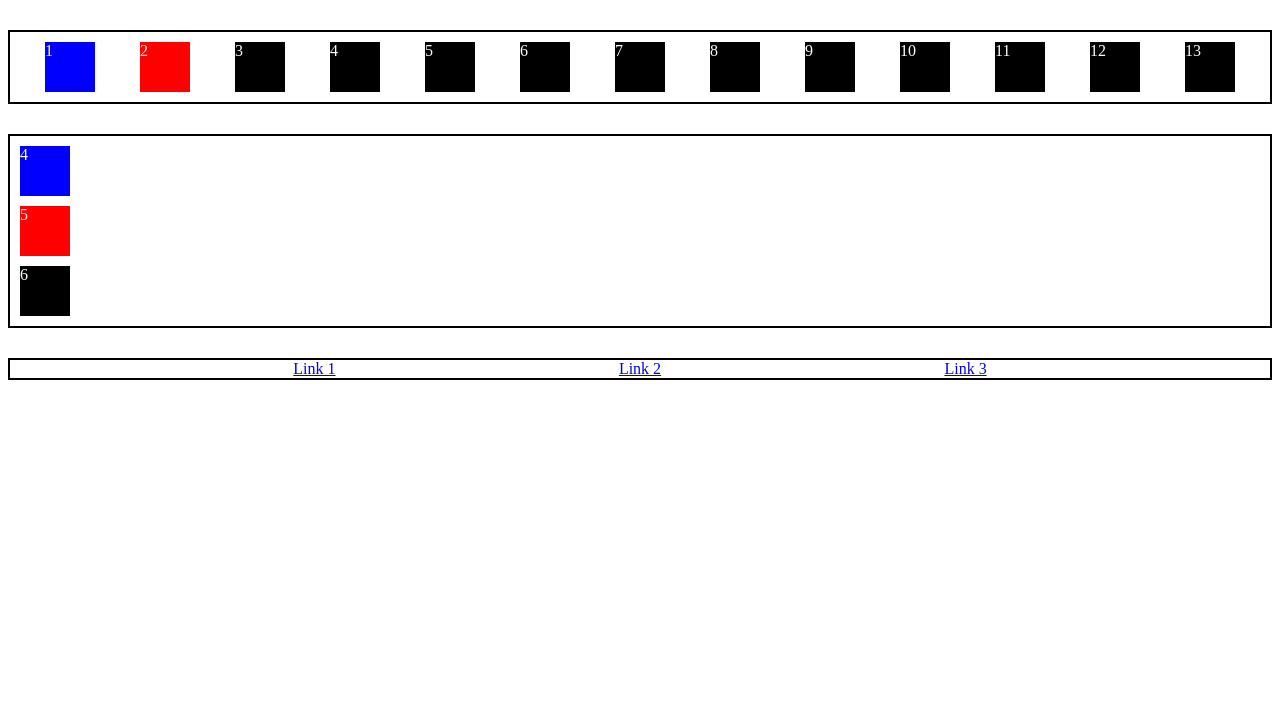
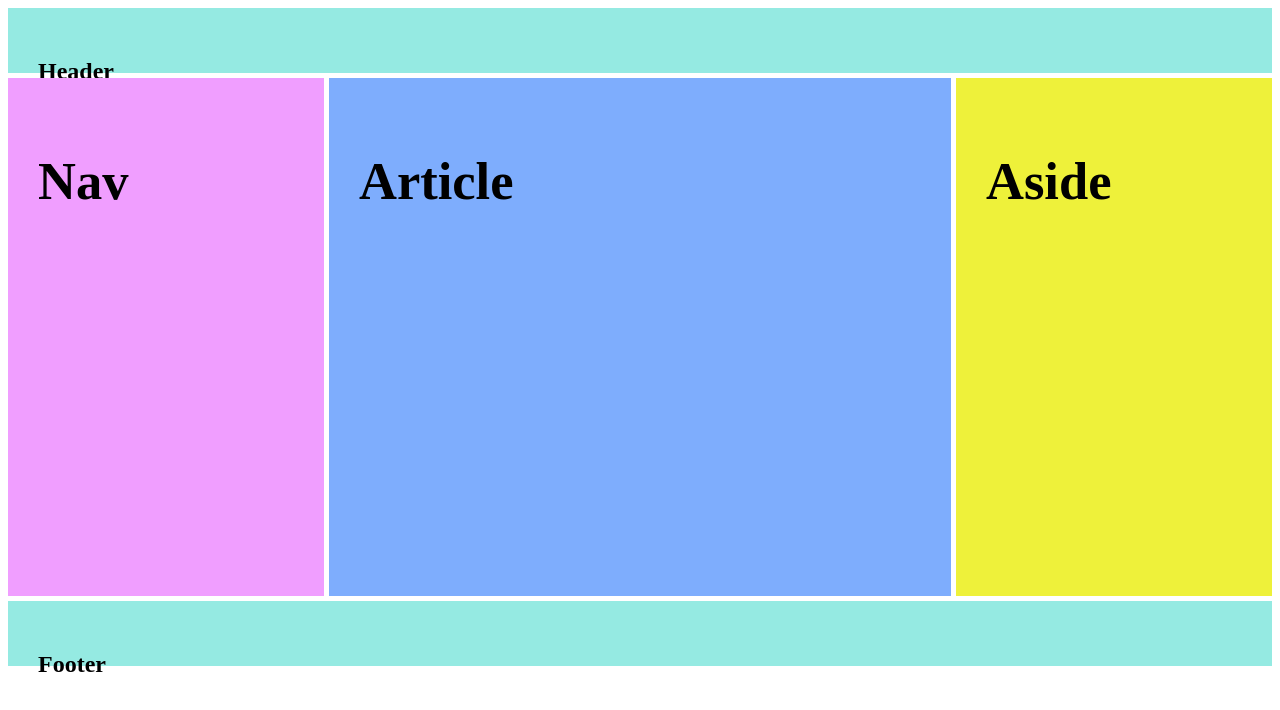
Before and after one commit to SantiagoArmijos/PracticasBoletines, a plain HTML site: page src/ejercicio1FlexBox.html in a window 1280 px wide. Drawn offline with Linux system fonts and the light colour scheme.

Commit message:
ejercicio1 Flexbox

```diff
--- a/css/ejercicio1FlexBox.css
+++ b/css/ejercicio1FlexBox.css
@@ -1,91 +1,46 @@
 * {
-    box-sizing: content-box;
+  box-sizing: border-box;
 }
 
-  /* Lista */
-
-  nav ul li a {
-    color:red;
+body, html {
+  height: 90%;
 }
 
-  nav ul {
-    color:blue;
+.header, .footer {
+  background-color: #95eae2;
+  padding: 30px;
+
+  margin-bottom: 5px;
+  height: 10%;
 }
 
-  h1, h2, h3, h4 {
-    color: cyan;
+.row {
+  display: flex;
+  height: 80%;
 }
 
-  h1 {
-    color:cyan;
+.nav, .article, .aside {
+  padding: 30px;
+  font-size: 35px;
+  margin-right: 5px;
 }
 
-  h2 {
-    color:cyan;
+.nav, .aside {
+  background-color: #f09eff;
+  width: 25%;
 }
 
-  h3 {
-    color:cyan;
+.article {
+  background-color: #7eadfd;
+  flex: 1;
 }
 
-  h4 {
-    color:cyan;
+.aside {
+  background-color: #eef13a;
+  margin-right: 0;
 }
 
-  #navegador {
-    color:yellow;
+.footer {
+  margin-top: 5px;
+  margin-bottom: 10px;
 }
-
-  /* Clases de colores */
-  .azul {
-    background: blue;
-  }
-
-  .rojo {
-    background: red;
-  }
-
-  .negro {
-    background: black;
-  }
-
-  .container {
-    margin: 30px 0px;
-  }
-
-  .borde {
-    border: solid 2px;
-  }
-
-  .cuadrado {
-    margin: 10px;
-    width: 50px;
-    height: 50px;
-    color: white;
-  }
-
-  .flex {
-    display: flex;
-    flex-direction: row;
-    flex-wrap: wrap;
-    justify-content: space-evenly;
-  }
-
-  /*
-  .flex {
-    display: flex;
-    flex-direction: row-reverse;
-  }
-
-  .flex {
-    display: flex;
-    flex-direction: column;
-  }
-  */
-
-  /*
-  .flex {
-    display: flex;
-    flex-direction: column;
-  }
-  */
--- a/src/ejercicio1FlexBox.html
+++ b/src/ejercicio1FlexBox.html
@@ -1,50 +1,35 @@
 <!DOCTYPE html>
-<html lang="es">
+<html lang="en">
 <head>
-  <meta charset="UTF-8">
-  <meta name="viewport" content="width=device-width, initial-scale=">
-  <title>Ejercicio 1 de Flexbox</title>
-  <link rel="stylesheet" href="../css/ejercicio1FlexBox.css">
+<title>Ejercicio 1 FlexBox</title>
+<meta charset="utf-8">
+<meta name="viewport" content="width=device-width, initial-scale=1">
+<link rel="stylesheet" href="../css/ejercicio1FlexBox.css">
 </head>
 <body>
 
-  <!-- Repaso 1: ¿Los divs son bloque o en linea? -->
-
-  <!-- 1. Según las clases que tenemos en el CSS como se agrega flexblox al container -->
-
-  <div class="container flex borde">
-    <div class="cuadrado azul">1</div>
-    <div class="cuadrado rojo">2</div>
-    <div class="cuadrado negro">3</div>
-    <div class="cuadrado negro">4</div>
-    <div class="cuadrado negro">5</div>
-    <div class="cuadrado negro">6</div>
-    <div class="cuadrado negro">7</div>
-    <div class="cuadrado negro">8</div>
-    <div class="cuadrado negro">9</div>
-    <div class="cuadrado negro">10</div>
-    <div class="cuadrado negro">11</div>
-    <div class="cuadrado negro">12</div>
-    <div class="cuadrado negro">13</div>
+  <!-- Header -->
+  <div class="header">
+    <h2>Header</h2>
   </div>
 
-  <!-- 2. Qué paso con el alto? -->
-  <div class="container borde">
-    <div class="cuadrado azul">4</div>
-    <div class="cuadrado rojo">5</div>
-    <div class="cuadrado negro">6</div>
+  <!-- Body -->
+  <div class="row">
+    <div class="nav">
+      <h2>Nav</h2>
+    </div>
+    <div class="article">
+      <h2>Article</h2>
+    </div>
+    <div class="aside">
+      <h2>Aside</h2>
+    </div>
   </div>
 
-
-  <!-- Repaso 2: ¿Los links son bloque o en linea? -->
-
-  <!-- 3. Qué pasa si aplico al nav: flex con flex-direction:column? -->
-  <nav class="borde flex">
-    <a href="#">Link 1</a>
-    <a href="#">Link 2</a>
-    <a href="#">Link 3</a>
-  </nav>
-
+  <!-- Footer -->
+  <div class="footer">
+    <h2>Footer</h2>
+  </div>
 
 </body>
 </html>
```
Lines whose indentation alone changed are shown as unchanged.
